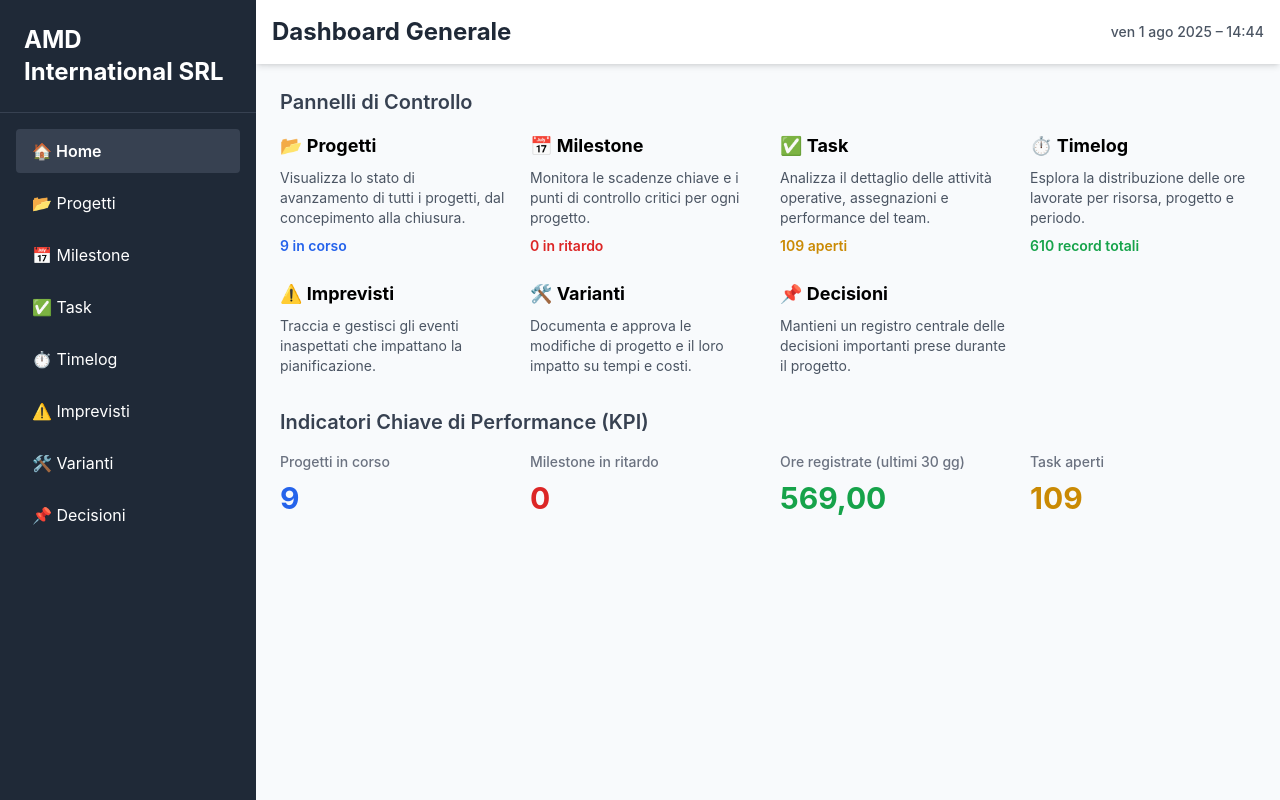
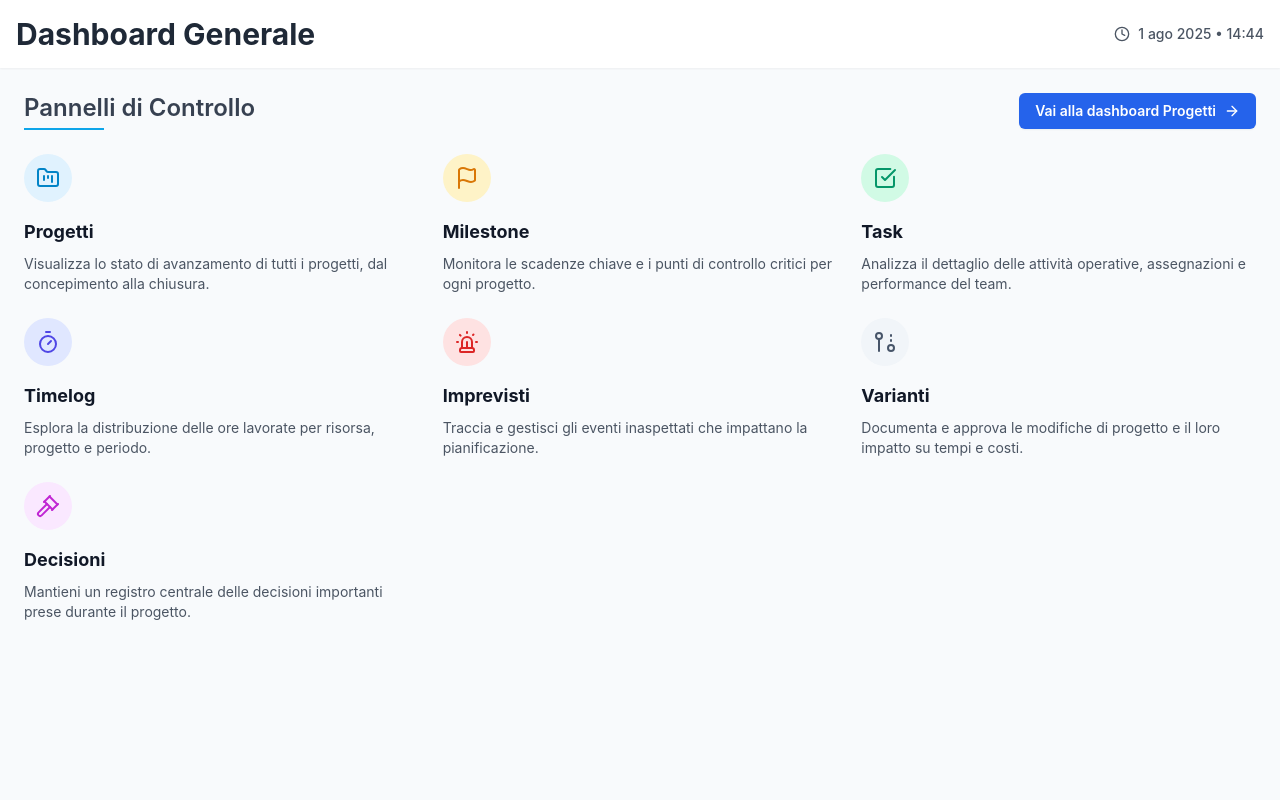
Before and after one commit to giuseppepassaniti/mvp1_pm, a plain HTML site: page index.html in a window 1280 px wide. Drawn offline with nearby package versions, Linux system fonts and the light colour scheme; a web font is replaced by a local one.

Commit message:
Update index.html

```diff
--- a/index.html
+++ b/index.html
@@ -8,8 +8,8 @@
     <!-- Tailwind CSS CDN -->
     <script src="https://cdn.tailwindcss.com"></script>
 
-    <!-- PapaParse CDN -->
-    <script src="https://cdnjs.cloudflare.com/ajax/libs/PapaParse/5.4.1/papaparse.min.js"></script>
+    <!-- Lucide Icons CDN -->
+    <script src="https://unpkg.com/lucide@latest"></script>
 
     <!-- Font Inter -->
     <link rel="preconnect" href="https://rsms.me/">
@@ -19,207 +19,135 @@
         :root { font-family: 'Inter', sans-serif; }
         html { scroll-behavior: smooth; }
 
-        /* Stili riutilizzabili per le card */
+        /* 10. Colore di sfondo leggerissimo */
+        body {
+            background-color: #f6f8fa;
+        }
+
+        /* 3 & 6. Stili per le card cliccabili con hover lift e active ring */
         .nav-card {
-            @apply bg-white p-6 rounded-lg shadow-sm border border-transparent hover:border-blue-500 hover:bg-blue-50 transition-all duration-300 transform hover:-translate-y-1 cursor-pointer flex flex-col;
-        }
-        .kpi-card {
-            @apply bg-white p-6 rounded-lg shadow-sm;
+            @apply bg-white p-6 rounded-lg shadow-sm border border-slate-200 transition-all duration-300 transform hover:-translate-y-1 hover:shadow-lg hover:ring-2 hover:ring-sky-400/40 flex flex-col;
         }
     </style>
 </head>
 <body class="bg-slate-50">
 
-    <div class="flex">
-        <!-- Sidebar di Navigazione (fissa) -->
-        <aside class="w-64 bg-gray-800 text-white h-screen fixed flex flex-col">
-            <div class="p-6 text-2xl font-bold border-b border-gray-700">
-                AMD International SRL
-            </div>
-            <nav class="flex-grow p-4 space-y-2">
-                <a href="index.html" class="block py-2.5 px-4 rounded transition duration-200 bg-gray-700 font-semibold">🏠 Home</a>
-                <a href="progetti.html" class="block py-2.5 px-4 rounded transition duration-200 hover:bg-gray-700">📂 Progetti</a>
-                <a href="milestone.html" class="block py-2.5 px-4 rounded transition duration-200 hover:bg-gray-700">📅 Milestone</a>
-                <a href="task.html" class="block py-2.5 px-4 rounded transition duration-200 hover:bg-gray-700">✅ Task</a>
-                <a href="timelog.html" class="block py-2.5 px-4 rounded transition duration-200 hover:bg-gray-700">⏱️ Timelog</a>
-                <a href="imprevisti.html" class="block py-2.5 px-4 rounded transition duration-200 hover:bg-gray-700">⚠️ Imprevisti</a>
-                <a href="varianti.html" class="block py-2.5 px-4 rounded transition duration-200 hover:bg-gray-700">🛠️ Varianti</a>
-                <a href="decisionlog.html" class="block py-2.5 px-4 rounded transition duration-200 hover:bg-gray-700">📌 Decisioni</a>
-            </nav>
-        </aside>
+    <!-- Contenitore Principale -->
+    <div class="flex flex-col min-h-screen">
 
-        <!-- Contenuto Principale -->
-        <div class="ml-64 flex-grow">
-            <!-- Header Fisso -->
-            <header class="sticky top-0 bg-white shadow-md z-10">
-                <div class="flex justify-between items-center p-4">
-                    <h1 class="text-2xl font-bold text-gray-800">Dashboard Generale</h1>
-                    <div id="current-datetime" class="text-sm text-gray-600 font-medium">
-                        Caricamento...
+        <!-- 10. Header su bianco puro con ombra leggera -->
+        <header class="sticky top-0 bg-white shadow-sm z-10 w-full">
+            <div class="container mx-auto flex justify-between items-center p-4">
+                <!-- 1. Titolo pagina più grande per gerarchia visiva -->
+                <h1 class="text-3xl font-bold text-gray-800">Dashboard Generale</h1>
+                <!-- 8. Data/ora compatta con icona -->
+                <div id="current-datetime" class="text-sm text-gray-600 font-medium flex items-center gap-2">
+                    <i data-lucide="clock" class="w-4 h-4"></i>
+                    <span>Caricamento...</span>
                 </div>
             </div>
         </header>
 
-            <main class="p-6">
-                <!-- Sezione Quick Navigation -->
-                <section id="quick-nav" class="mb-8">
-                    <h2 class="text-xl font-semibold text-gray-700 mb-4">Pannelli di Controllo</h2>
-                    <div class="grid grid-cols-1 sm:grid-cols-2 lg:grid-cols-3 xl:grid-cols-4 gap-6">
+        <!-- Contenuto della Pagina -->
+        <main class="container mx-auto p-6 flex-grow">
+            <!-- Sezione di Navigazione -->
+            <section id="quick-nav">
+                <div class="flex flex-col sm:flex-row justify-between sm:items-center mb-4">
+                    <div>
+                        <h2 class="text-2xl font-semibold text-gray-700">Pannelli di Controllo</h2>
+                        <!-- 2. Indicatore di sezione -->
+                        <div class="w-20 h-0.5 bg-sky-500 mt-1"></div>
+                    </div>
+                    <!-- 9. Bottone Call to action rapida -->
+                    <a href="progetti.html" class="mt-4 sm:mt-0 inline-flex items-center gap-2 px-4 py-2 text-sm font-semibold bg-blue-600 text-white rounded-md hover:bg-blue-700 transition-colors shadow-sm">
+                        Vai alla dashboard Progetti
+                        <i data-lucide="arrow-right" class="w-4 h-4"></i>
+                    </a>
+                </div>
+
+                <!-- 4. Grid responsive a 3 colonne su desktop -->
+                <div class="grid grid-cols-1 md:grid-cols-2 lg:grid-cols-3 gap-6 mt-6">
 
                     <a href="progetti.html" class="nav-card">
-                            <h3 class="text-lg font-bold flex items-center mb-2">📂 Progetti</h3>
-                            <p class="text-sm text-gray-600 flex-grow">Visualizza lo stato di avanzamento di tutti i progetti, dal concepimento alla chiusura.</p>
-                            <p id="progetti-desc" class="text-sm text-blue-600 font-semibold mt-2">Nessun dato</p>
+                        <!-- 5. Icona SVG in cerchio colorato -->
+                        <div class="w-12 h-12 bg-sky-100 text-sky-600 p-3 rounded-full flex items-center justify-center mb-4">
+                            <i data-lucide="folder-kanban" class="w-6 h-6"></i>
+                        </div>
+                        <!-- 1. Titolo card -->
+                        <h3 class="text-lg font-bold text-gray-900 mb-2">Progetti</h3>
+                        <!-- 7. Descrizione limitata a due righe -->
+                        <p class="text-sm text-gray-600 flex-grow line-clamp-2">Visualizza lo stato di avanzamento di tutti i progetti, dal concepimento alla chiusura.</p>
                     </a>
                     <a href="milestone.html" class="nav-card">
-                            <h3 class="text-lg font-bold flex items-center mb-2">📅 Milestone</h3>
-                            <p class="text-sm text-gray-600 flex-grow">Monitora le scadenze chiave e i punti di controllo critici per ogni progetto.</p>
-                            <p id="milestone-desc" class="text-sm text-red-600 font-semibold mt-2">Nessun dato</p>
+                        <div class="w-12 h-12 bg-amber-100 text-amber-600 p-3 rounded-full flex items-center justify-center mb-4">
+                            <i data-lucide="flag" class="w-6 h-6"></i>
+                        </div>
+                        <h3 class="text-lg font-bold text-gray-900 mb-2">Milestone</h3>
+                        <p class="text-sm text-gray-600 flex-grow line-clamp-2">Monitora le scadenze chiave e i punti di controllo critici per ogni progetto.</p>
                     </a>
                     <a href="task.html" class="nav-card">
-                            <h3 class="text-lg font-bold flex items-center mb-2">✅ Task</h3>
-                            <p class="text-sm text-gray-600 flex-grow">Analizza il dettaglio delle attività operative, assegnazioni e performance del team.</p>
-                            <p id="task-desc" class="text-sm text-yellow-600 font-semibold mt-2">Nessun dato</p>
+                        <div class="w-12 h-12 bg-emerald-100 text-emerald-600 p-3 rounded-full flex items-center justify-center mb-4">
+                            <i data-lucide="check-square" class="w-6 h-6"></i>
+                        </div>
+                        <h3 class="text-lg font-bold text-gray-900 mb-2">Task</h3>
+                        <p class="text-sm text-gray-600 flex-grow line-clamp-2">Analizza il dettaglio delle attività operative, assegnazioni e performance del team.</p>
                     </a>
                      <a href="timelog.html" class="nav-card">
-                            <h3 class="text-lg font-bold flex items-center mb-2">⏱️ Timelog</h3>
-                            <p class="text-sm text-gray-600 flex-grow">Esplora la distribuzione delle ore lavorate per risorsa, progetto e periodo.</p>
-                            <p id="timelog-desc" class="text-sm text-green-600 font-semibold mt-2">Nessun dato</p>
+                        <div class="w-12 h-12 bg-indigo-100 text-indigo-600 p-3 rounded-full flex items-center justify-center mb-4">
+                            <i data-lucide="timer" class="w-6 h-6"></i>
+                        </div>
+                        <h3 class="text-lg font-bold text-gray-900 mb-2">Timelog</h3>
+                        <p class="text-sm text-gray-600 flex-grow line-clamp-2">Esplora la distribuzione delle ore lavorate per risorsa, progetto e periodo.</p>
                     </a>
                     <a href="imprevisti.html" class="nav-card">
-                            <h3 class="text-lg font-bold flex items-center mb-2">⚠️ Imprevisti</h3>
-                            <p class="text-sm text-gray-600 flex-grow">Traccia e gestisci gli eventi inaspettati che impattano la pianificazione.</p>
+                        <div class="w-12 h-12 bg-red-100 text-red-600 p-3 rounded-full flex items-center justify-center mb-4">
+                           <i data-lucide="siren" class="w-6 h-6"></i>
+                        </div>
+                        <h3 class="text-lg font-bold text-gray-900 mb-2">Imprevisti</h3>
+                        <p class="text-sm text-gray-600 flex-grow line-clamp-2">Traccia e gestisci gli eventi inaspettati che impattano la pianificazione.</p>
                     </a>
                     <a href="varianti.html" class="nav-card">
-                            <h3 class="text-lg font-bold flex items-center mb-2">🛠️ Varianti</h3>
-                            <p class="text-sm text-gray-600 flex-grow">Documenta e approva le modifiche di progetto e il loro impatto su tempi e costi.</p>
+                        <div class="w-12 h-12 bg-slate-100 text-slate-600 p-3 rounded-full flex items-center justify-center mb-4">
+                            <i data-lucide="git-pull-request-draft" class="w-6 h-6"></i>
+                        </div>
+                        <h3 class="text-lg font-bold text-gray-900 mb-2">Varianti</h3>
+                        <p class="text-sm text-gray-600 flex-grow line-clamp-2">Documenta e approva le modifiche di progetto e il loro impatto su tempi e costi.</p>
                     </a>
                     <a href="decisionlog.html" class="nav-card">
-                            <h3 class="text-lg font-bold flex items-center mb-2">📌 Decisioni</h3>
-                            <p class="text-sm text-gray-600 flex-grow">Mantieni un registro centrale delle decisioni importanti prese durante il progetto.</p>
+                        <div class="w-12 h-12 bg-fuchsia-100 text-fuchsia-600 p-3 rounded-full flex items-center justify-center mb-4">
+                            <i data-lucide="gavel" class="w-6 h-6"></i>
+                        </div>
+                        <h3 class="text-lg font-bold text-gray-900 mb-2">Decisioni</h3>
+                        <p class="text-sm text-gray-600 flex-grow line-clamp-2">Mantieni un registro centrale delle decisioni importanti prese durante il progetto.</p>
                     </a>
 
                 </div>
             </section>
-
-                <!-- Sezione KPI Sintetici -->
-                <section id="kpi-summary">
-                    <h2 class="text-xl font-semibold text-gray-700 mb-4">Indicatori Chiave di Performance (KPI)</h2>
-                    <div class="grid grid-cols-1 sm:grid-cols-2 lg:grid-cols-4 gap-6">
-                        <div class="kpi-card">
-                            <h4 class="text-sm font-medium text-gray-500">Progetti in corso</h4>
-                            <p id="kpi-progetti" class="text-3xl font-bold text-blue-600 mt-2">0</p>
-                        </div>
-                        <div class="kpi-card">
-                            <h4 class="text-sm font-medium text-gray-500">Milestone in ritardo</h4>
-                            <p id="kpi-milestone" class="text-3xl font-bold text-red-600 mt-2">0</p>
-                        </div>
-                        <div class="kpi-card">
-                            <h4 class="text-sm font-medium text-gray-500">Ore registrate (ultimi 30 gg)</h4>
-                            <p id="kpi-ore" class="text-3xl font-bold text-green-600 mt-2">0.00</p>
-                        </div>
-                        <div class="kpi-card">
-                            <h4 class="text-sm font-medium text-gray-500">Task aperti</h4>
-                            <p id="kpi-task" class="text-3xl font-bold text-yellow-600 mt-2">0</p>
-                        </div>
-                    </div>
-                </section>
         </main>
-        </div>
     </div>
 
     <script>
-        (async () => {
-            // --- FUNZIONI HELPER ---
-
-            // Funzione per caricare e parsare un file CSV da un percorso
-            const loadCSV = async (path) => {
-                try {
-                    const response = await fetch(path);
-                    if (!response.ok) throw new Error(`HTTP error! status: ${response.status}`);
-                    const csvText = await response.text();
-                    return new Promise(resolve => {
-                        Papa.parse(csvText, {
-                            header: true,
-                            skipEmptyLines: true,
-                            complete: (results) => resolve(results.data),
-                            error: (err) => {
-                                console.warn(`Errore nel parsing di ${path}:`, err);
-                                resolve([]);
-                            }
-                        });
-                    });
-                } catch (error) {
-                    console.warn(`Impossibile caricare il file CSV da ${path}:`, error);
-                    return [];
+        // Funzione IIFE (Immediately Invoked Function Expression) per non inquinare il global scope
+        (() => {
+            // Funzione per aggiornare l'orologio nell'header
+            const updateDateTime = () => {
+                const now = new Date();
+                // 8. Formato data/ora compatto
+                const options = { year: 'numeric', month: 'short', day: 'numeric' };
+                const formattedDate = new Intl.DateTimeFormat('it-IT', options).format(now);
+                const formattedTime = now.toLocaleTimeString('it-IT', { hour: '2-digit', minute: '2-digit' });
+                const dateTimeElement = document.querySelector('#current-datetime span');
+                if (dateTimeElement) {
+                    dateTimeElement.textContent = `${formattedDate} • ${formattedTime}`;
                 }
             };
 
-            // Funzione per parsare date in formato italiano (GG/MM/AAAA)
-            const parseItalianDate = (dateString) => {
-                if (!dateString) return null;
-                const parts = dateString.split('/');
-                if (parts.length !== 3) return null;
-                const date = new Date(parts[2], parts[1] - 1, parts[0]);
-                return isNaN(date.getTime()) ? null : date;
-            };
-
-            // Funzione per aggiornare l'orologio nell'header
-            const updateDateTime = () => {
-                const now = new Date();
-                const options = { weekday: 'short', year: 'numeric', month: 'short', day: 'numeric' };
-                const formattedDate = new Intl.DateTimeFormat('it-IT', options).format(now);
-                const formattedTime = now.toLocaleTimeString('it-IT', { hour: '2-digit', minute: '2-digit' });
-                document.getElementById('current-datetime').textContent = `${formattedDate} – ${formattedTime}`;
-            };
-
-            // --- LOGICA PRINCIPALE ---
-
+            // Aggiorna l'orologio immediatamente all'avvio e poi ogni minuto
             updateDateTime();
             setInterval(updateDateTime, 60000);
 
-            const [progetti, milestone, task, timelog] = await Promise.all([
-                loadCSV('data/progetti.csv'),
-                loadCSV('data/milestone.csv'),
-                loadCSV('data/task.csv'),
-                loadCSV('data/timelog.csv')
-            ]);
-
-            // Calcola le metriche e aggiorna le card
-            const progettiInCorsoCount = progetti.filter(p => p.Stato !== 'Completato').length;
-            document.getElementById('progetti-desc').textContent = `${progettiInCorsoCount} in corso`;
-
-            const milestoneInRitardoCount = milestone.filter(m => m.Stato && m.Stato.includes('Ritardo')).length;
-            document.getElementById('milestone-desc').textContent = `${milestoneInRitardoCount} in ritardo`;
-
-            const taskApertiCount = task.filter(t => t.Stato !== 'Completato').length;
-            document.getElementById('task-desc').textContent = `${taskApertiCount} aperti`;
-
-            const timelogCount = timelog.length;
-            document.getElementById('timelog-desc').textContent = `${timelogCount} record totali`;
-
-            // Calcola e aggiorna i KPI
-            document.getElementById('kpi-progetti').textContent = progettiInCorsoCount;
-            document.getElementById('kpi-milestone').textContent = milestoneInRitardoCount;
-            document.getElementById('kpi-task').textContent = taskApertiCount;
-
-            const thirtyDaysAgo = new Date();
-            thirtyDaysAgo.setDate(thirtyDaysAgo.getDate() - 30);
-
-            const oreUltimi30gg = timelog.reduce((sum, record) => {
-                const recordDate = parseItalianDate(record.Data);
-                // NOTA: Adattare 'record['Ore Effettive']' se il nome della colonna è diverso.
-                const oreValue = record['Ore Effettive'] || record['Ore'] || '0';
-                const ore = parseFloat(String(oreValue).replace(',', '.')) || 0;
-                if (recordDate && recordDate >= thirtyDaysAgo) return sum + ore;
-                return sum;
-            }, 0);
-
-            document.getElementById('kpi-ore').textContent = new Intl.NumberFormat('it-IT', {
-                minimumFractionDigits: 2,
-                maximumFractionDigits: 2
-            }).format(oreUltimi30gg);
-
+            // Inizializza le icone Lucide
+            lucide.createIcons();
         })();
     </script>
 </body>
```
Lines whose indentation alone changed are shown as unchanged.
